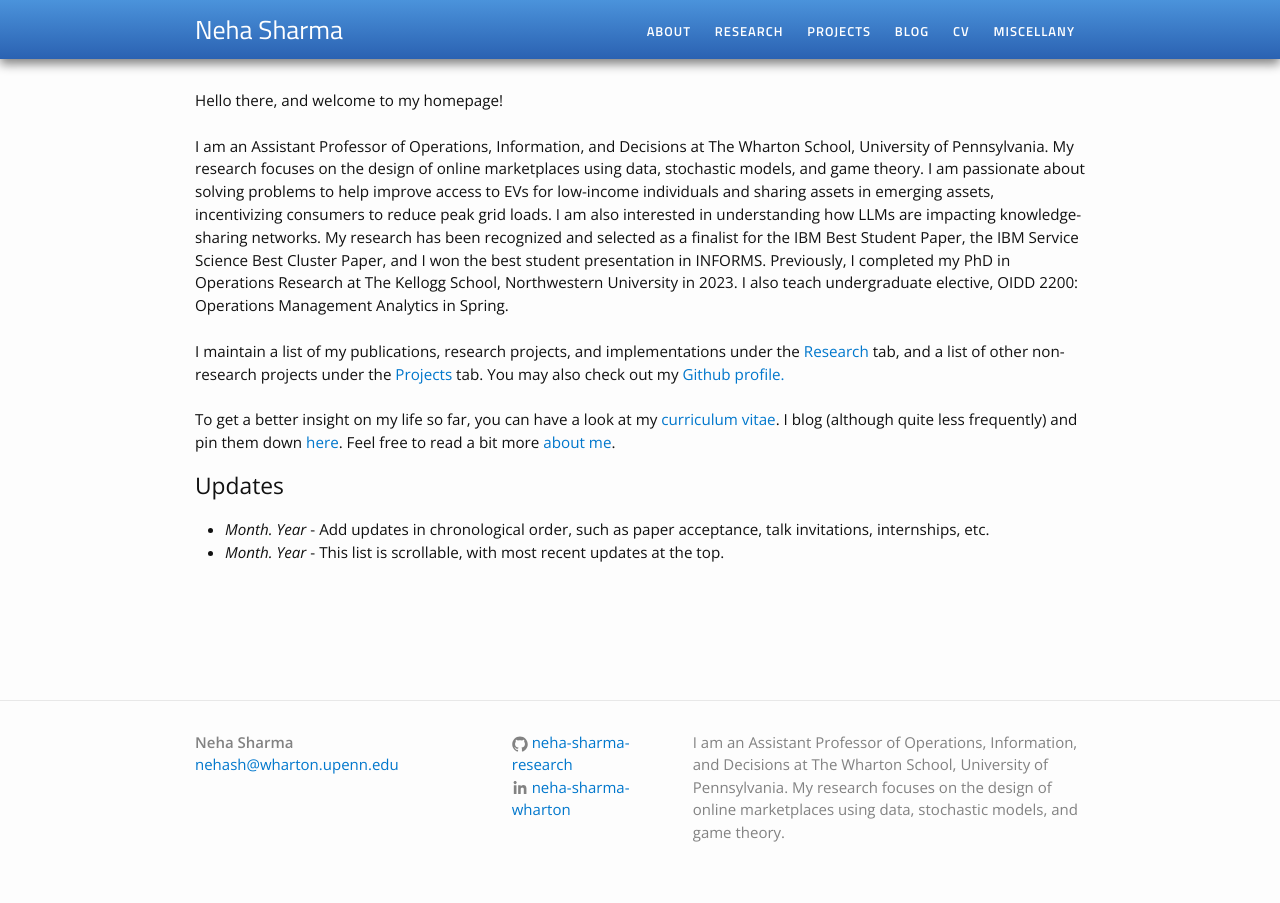
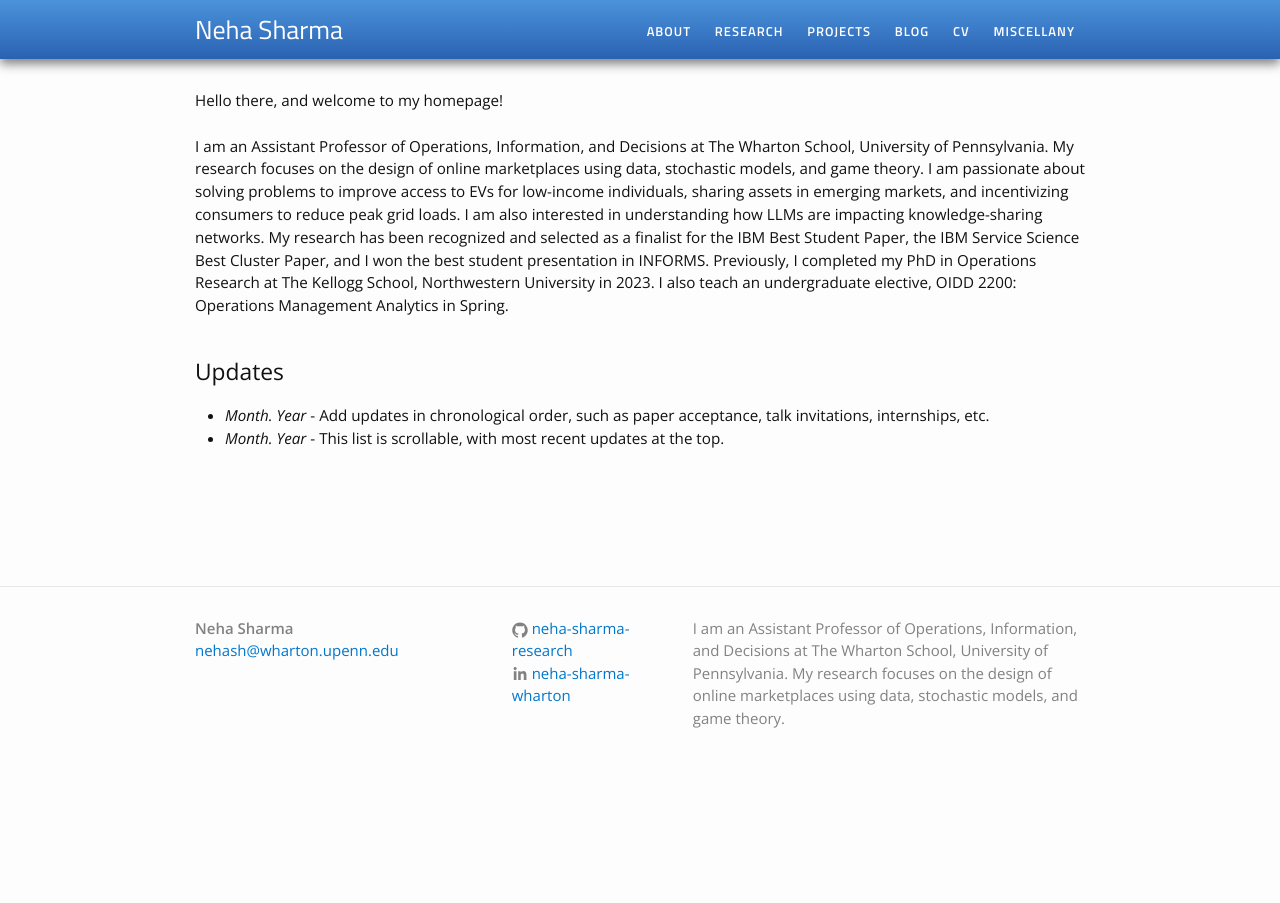
Before and after one commit to neha-sharma-research/neha-sharma-research.github.io, a Jekyll site: the page built from index.html, in a window 1280 px wide. Built offline with Jekyll 4.4.1, drawn with Linux system fonts in a browser that asks for light colours.

Commit message:
Update index.html

```diff
--- a/index.html
+++ b/index.html
@@ -5,13 +5,10 @@
 <div class="home">
 
 <p>Hello there, and welcome to my homepage!<br><br>I am an Assistant Professor of Operations, Information, and Decisions at The Wharton School, University of Pennsylvania.
-  My research focuses on the design of online marketplaces using data, stochastic models, and game theory. I am passionate about solving problems to help improve access to EVs for low-income individuals and sharing assets in emerging assets, incentivizing consumers to reduce peak grid loads.
+  My research focuses on the design of online marketplaces using data, stochastic models, and game theory. I am passionate about solving problems to improve access to EVs for low-income individuals, sharing assets in emerging markets, and incentivizing consumers to reduce peak grid loads.
   I am also interested in understanding how LLMs are impacting knowledge-sharing networks.
-My research has been recognized and selected as a finalist for the IBM Best Student Paper, the IBM Service Science Best Cluster Paper, and I won the best student presentation in INFORMS. Previously, I completed my PhD in Operations Research at The Kellogg School, Northwestern University in 2023. I also teach undergraduate elective, OIDD 2200: Operations Management Analytics in Spring.<br><br>
-
-I maintain a list of my publications, research projects, and implementations under the <a href="/research/">Research</a> tab, and a list of other non-research projects under the <a href="/projects">Projects</a> tab. You may also check out my <a href="">Github profile.</a><br><br>
-
-To get a better insight on my life so far, you can have a look at my <a href="/cv">curriculum vitae</a>. I blog (although quite less frequently) and pin them down <a href="/blog">here</a>. Feel free to read a bit more <a href="/about">about me</a>.</p>
+My research has been recognized and selected as a finalist for the IBM Best Student Paper, the IBM Service Science Best Cluster Paper, and I won the best student presentation in INFORMS. Previously, I completed my PhD in Operations Research at The Kellogg School, Northwestern University in 2023.
+  I also teach an undergraduate elective, OIDD 2200: Operations Management Analytics in Spring.<br><br>
 
 </div>
 
```
